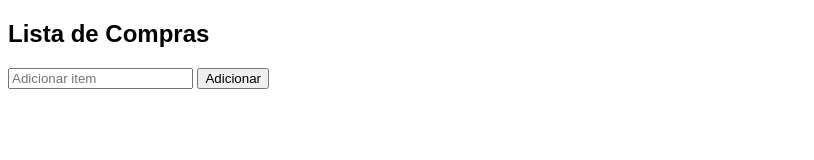
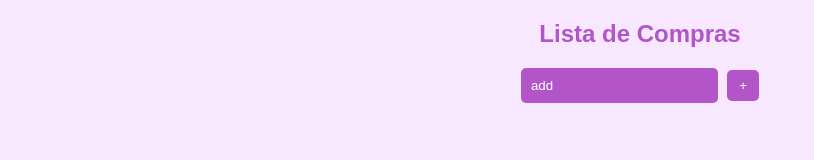
Before and after one commit to Leowhs/li, a plain HTML site: page index.html in a window 1280 px wide. Shown: the whole page, without its empty margins (0-814 px from the left). Drawn offline with Linux system fonts and the light colour scheme.

Commit message:
index.html

```diff
--- a/index.html
+++ b/index.html
@@ -7,6 +7,11 @@
     <style>
         body {
             font-family: Arial, sans-serif;
+            background-color: #f8e8ff;
+            text-align: center;
+        }
+        h2 {
+            color: #b255c9;
         }
         ul {
             list-style-type: none;
@@ -14,13 +19,48 @@
         }
         li {
             margin: 5px 0;
+            padding: 5px;
+            background: #e5b3f3;
+            border-radius: 5px;
+            display: flex;
+            align-items: center;
+            justify-content: start;
+        }
+        button, input {
+            background: #b255c9;
+            color: white;
+            border: none;
+            padding: 8px 12px;
+            border-radius: 5px;
+            cursor: pointer;
+        }
+        button:hover {
+            background: #9a44b0;
+        }
+
+        input[type="text"] {
+        border: 2px solid #b255c9;
+        background-color: #b255c9;
+        padding: 8px;
+        border-radius: 5px;
+        margin-right: 5px;
+        caret-color: white;
+        }
+
+        input[type="text"]::placeholder {
+            color: #ffffff;
+        }
+
+
+        label {
+            margin-left: 5px;
         }
     </style>
 </head>
 <body>
     <h2>Lista de Compras</h2>
-    <input type="text" id="itemInput" placeholder="Adicionar item">
-    <button onclick="adicionarItem()">Adicionar</button>
+    <input type="text" id="itemInput" placeholder="add">
+    <button onclick="adicionarItem()">+</button>
     <ul id="lista"></ul>
 
     <script>
```
